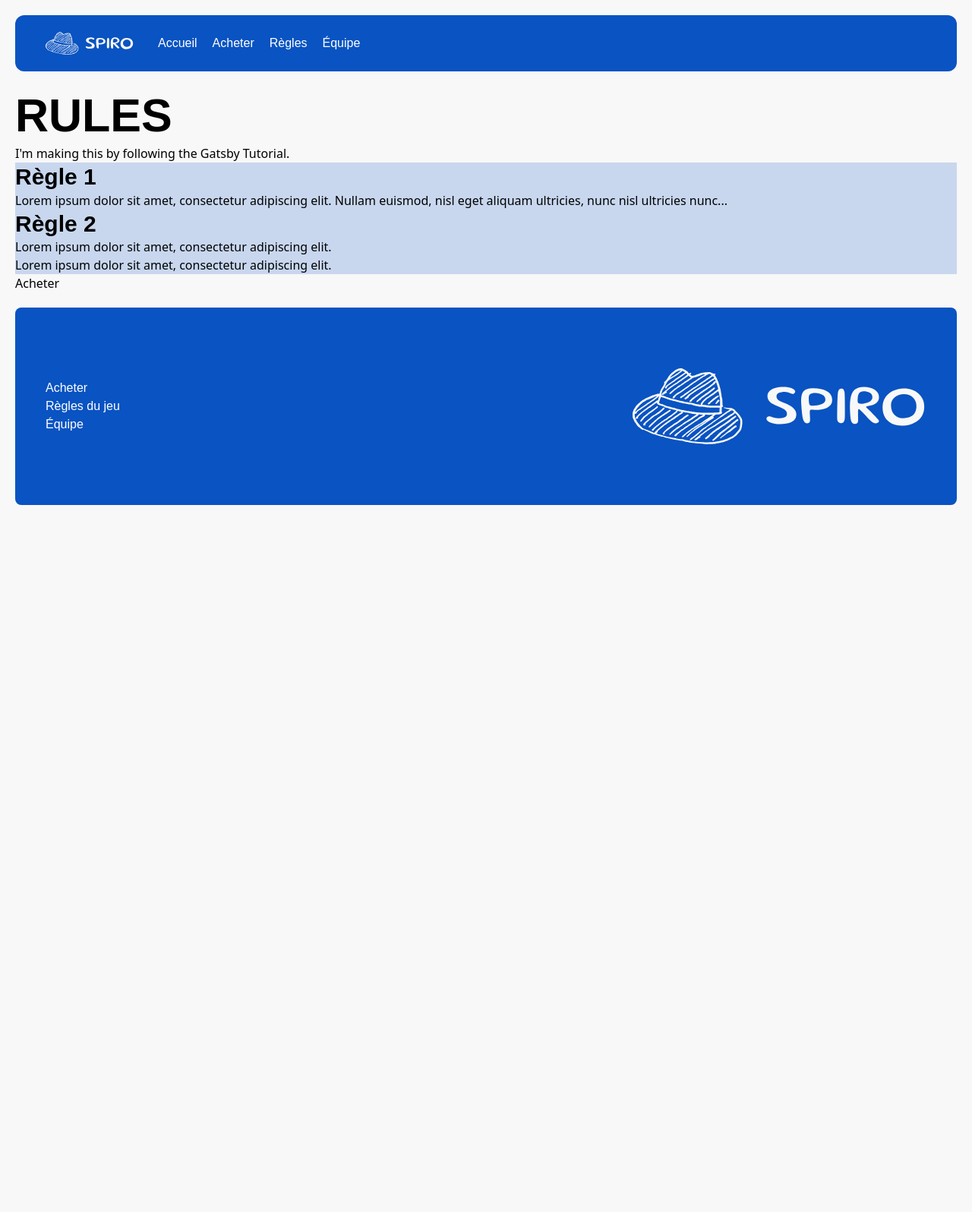
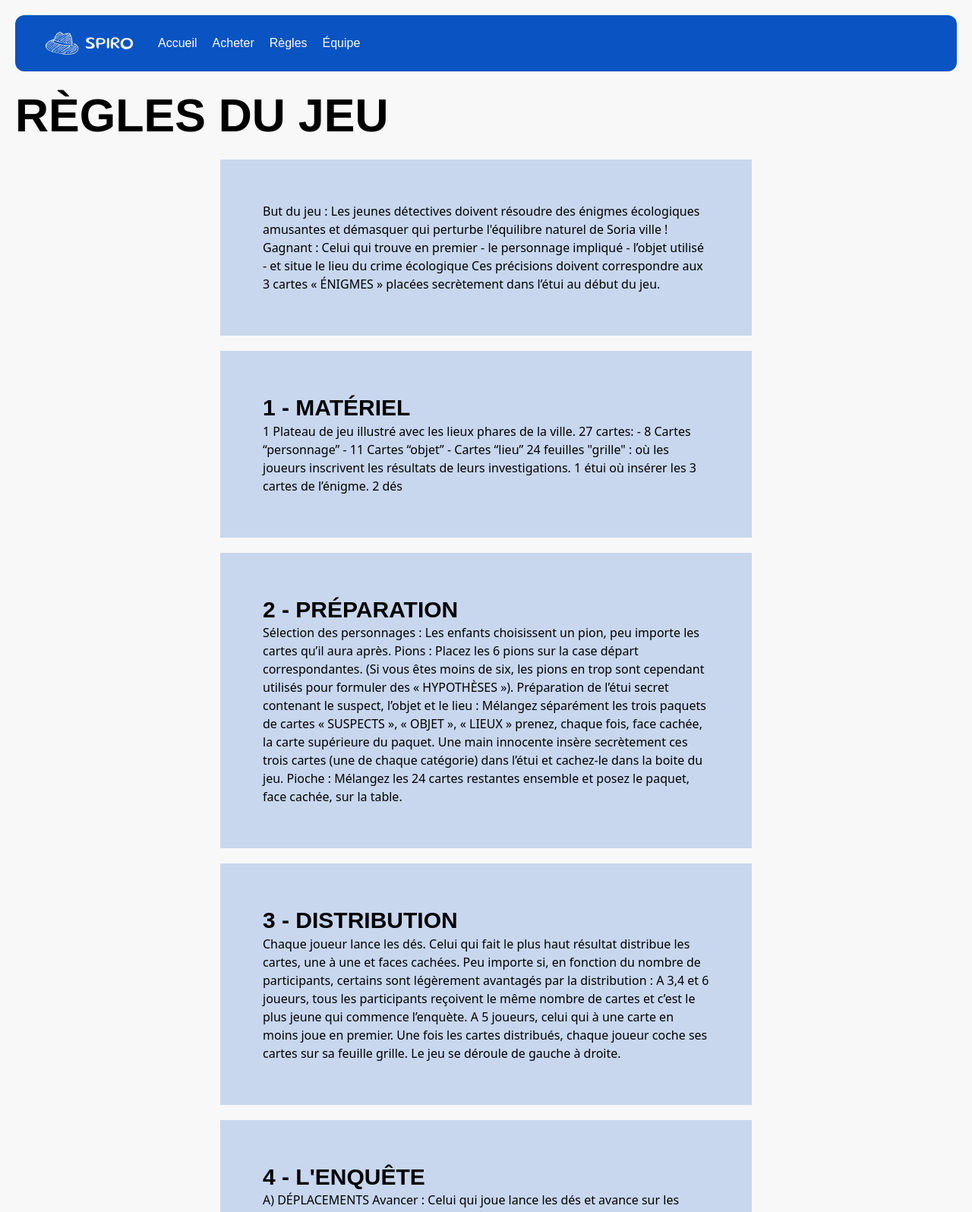
Before and after one commit to samuelabadie/spiro, a Gatsby site: page /rules in a window 1280 px wide. Shown: the top 1596 px of the page at 76% size. Before the commit the page ends 800 px from the top, so only its background shows below. Built offline with nearby package versions, Linux system fonts and the light colour scheme; Gatsby itself is replaced by a stand-in of ours.

Commit message:
feat: add rules content

```diff
--- a/src/pages/rules.js
+++ b/src/pages/rules.js
@@ -6,25 +6,97 @@ import Layout from '../components/layout';
 
 let rulesContent = [
   {
-    title: 'Règle 1',
-    description:
-      'Lorem ipsum dolor sit amet, consectetur adipiscing elit. Nullam euismod, nisl eget aliquam ultricies, nunc nisl ultricies nunc...',
+    title: '',
+    description: `But du jeu : Les jeunes détectives doivent résoudre des énigmes écologiques amusantes et démasquer qui perturbe l'équilibre naturel de Soria ville !
+      Gagnant : Celui qui trouve en premier
+      - le personnage impliqué
+      - l’objet utilisé
+      - et situe le lieu du crime écologique
+      Ces précisions doivent correspondre aux 3 cartes « ÉNIGMES » placées secrètement dans l’étui au début du jeu.`,
   },
   {
-    title: 'Règle 2',
-    description: 'Lorem ipsum dolor sit amet, consectetur adipiscing elit.',
+    title: '1 - MATÉRIEL',
+    description: `1 Plateau de jeu illustré avec les lieux phares de la ville.
+    27 cartes:
+    \u000A
+    - 8 Cartes “personnage”
+    - 11 Cartes “objet”
+    - Cartes “lieu”
+
+    24 feuilles "grille" : où les joueurs inscrivent les résultats de leurs investigations.
+    1 étui où insérer les 3 cartes de l’énigme.
+    2 dés`,
   },
   {
-    title: '',
-    description: 'Lorem ipsum dolor sit amet, consectetur adipiscing elit.',
+    title: '2 - PRÉPARATION',
+    description: `Sélection des personnages : Les enfants choisissent un pion, peu importe les cartes qu’il aura après.
+    Pions : Placez les 6 pions sur la case départ correspondantes. (Si vous êtes moins de six, les pions en trop sont cependant utilisés pour formuler des « HYPOTHÈSES »).
+    Préparation de l’étui secret contenant le suspect, l’objet et le lieu :
+    Mélangez séparément les trois paquets de cartes « SUSPECTS », « OBJET », « LIEUX »
+    prenez, chaque fois, face cachée, la carte supérieure du paquet.
+    Une main innocente insère secrètement ces trois cartes (une de chaque catégorie) dans l’étui et cachez-le dans la boite du jeu.
+    Pioche : Mélangez les 24 cartes restantes ensemble et posez le paquet, face cachée, sur la table.`,
+  },
+  {
+    title: '3 - DISTRIBUTION',
+    description: `Chaque joueur lance les dés.
+    Celui qui fait le plus haut résultat distribue les cartes, une à une et faces cachées. Peu importe si, en fonction du nombre de participants, certains sont légèrement avantagés par la distribution :
+    A 3,4 et 6 joueurs, tous les participants reçoivent le même nombre de cartes et c’est le plus jeune qui commence l’enquète.
+    A 5 joueurs, celui qui à une carte en moins joue en premier.
+    Une fois les cartes distribués, chaque joueur coche ses cartes sur sa feuille grille.
+    Le jeu se déroule de gauche à droite.`,
+  },
+  {
+    title: `4 - L'ENQUÊTE`,
+    description: `A) DÉPLACEMENTS
+
+    Avancer : Celui qui joue lance les dés et avance sur les cases rondes, vers le lieu de son choix, d’autant de cases que le dés marquent de points. Il peut rester sur place aussi longtemps qu’il le désire.
+
+    Cases occupées : Il ne peut pas s’arrêter sur une case déjà occupée ni sauter par-dessus un pion adverse.
+
+    Entrer dans un lieu : Il n’est pas obligé de faire un nombre exact de points pour entrer dans un lieu.
+
+    Exemple : S’il se trouve à 5 cases d’un lieu et qu’il fait 8, il peut y entrer mais n’aura le droit d’en repartir qu’à son prochain tour, avec un autre lancer de dés.
+
+    Déplacement et Hypothèse : Le déplacement compte pour un coup mais le joueur peut, une fois arrivé dans une pièce, sans attendre son prochain tour, enquêter à partir du lieu où il est arrivé en formulant une “HYPOTHÈSE” .,
+
+    B) HYPOTHÈSES
+L’HYPOTHÈSE se fait de la façon suivante :
+
+Le joueur fait venir dans le lieu où il se trouve, un suspect et un objet de son choix. Supposons que : le cactus pénètre dans le parc et qu’il soupçonne la coccinelle d’avoir pollué le lieu le chewing-gum.
+Il « appelle » son suspect dans le parc, y place le chewing-gum et dit :
+« Je suppose que le (crime écologique) a été commis par la coccinelle, dans le parc ,avec le chewing-gum! ».
+Il s’adresse ensuite aux autres joueurs.
+Il commence par le premier à gauche. Ce joueur, s’il possède l’une des 3 cartes de l’HYPOTHÈSE, doit la lui montrer sans que les autres ne la voient et c’est au tour du joueur suivant.
+S’il n’en a aucune, l’enquêteur interroge les joueurs suivants jusqu’à ce qu’il ait obtenu satisfaction. (Précisons que le joueur interrogé, même s’il possède plusieurs cartes entrant dans l’HYPOTHÈSE, il ne doit en montrer secrètement qu’UNE SEULE de son choix)
+
+C) NOTES
+
+Bien entendu, le détective coche sur son carnet de notes, les noms des personnages, objets et lieux qu’il trouve durant la partie, ceux-la ne seront donc pas accusé à la fin.
+Ainsi, par éliminations successives le joueur pourra clore son enquête.
+Il peut, tout de suite après avoir fait une HYPOTHÈSE, formuler une ACCUSATION précise, sinon son tour est terminé (qu’une seule accusation possible par joueur).
+
+D) ASTUCES DU DÉTECTIVE
+
+Remise en cause : Pour obtenir des indications précise sur le contenu de l’étui et pour égarer ses concurrents, il a le droit de mettre en cause un personnage, un objet et un lieu dont il possède la ou les cartes.
+Exemple 1 : Supposons qu’il se trouve dans le champ et qu’il possède, entre autres cartes, celles représentant le trèfle et le champ.
+Il « appelle » dans le champ le trèfle, avec le mégot par exemple. Si aucun témoin ne lui montre l’objet demandée, il est évident que le mégot se trouve dans l’Etui.
+
+F) L’ACCUSATION
+
+Le joueur qui pense connaître les trois cartes de l’énigme, en inscrit les noms au dos de sa feuille grille.
+Il compare ensuite secrètement son accusation avec le contenu de l’Etui :
+Si son accusation est juste, il le prouve en exposant les 3 cartes et son rapport. Il gagne la partie.
+Si son accusation est fausse, il remet les cartes dans l’Etui . Il reste en jeu pour démentir les « HYPOTHÈSES » éventuelles mais ne peut plus ni se déplacer, ni interroger, ni accuser.
+Chaque enquêteur ne peut faire qu’une seule ACCUSATION. Qu’il la fasse donc à bon escient !`,
   },
 ];
 
 const RuleCard = () => {
   return (
     <div>
-      {rulesContent.map((ruleContent, index) => (
-        <div key={index} className="w-auto bg-pastel-blue">
+      {rulesContent.map((ruleContent) => (
+        <div className="max-w-[700px] bg-pastel-blue my-5 p-14">
           <h3>{ruleContent.title}</h3>
           <p>{ruleContent.description}</p>
         </div>
@@ -37,10 +109,10 @@ const RulesPage = () => {
   return (
     <Layout>
       <div>
-        <h1>Rules</h1>
-        <p>I'm making this by following the Gatsby Tutorial.</p>
-        <RuleCard></RuleCard>
-        <Link to="/product">Acheter</Link>
+        <h1>Règles du jeu</h1>
+        <div className="flex justify-center">
+          <RuleCard></RuleCard>
+        </div>
       </div>
     </Layout>
   );
```
